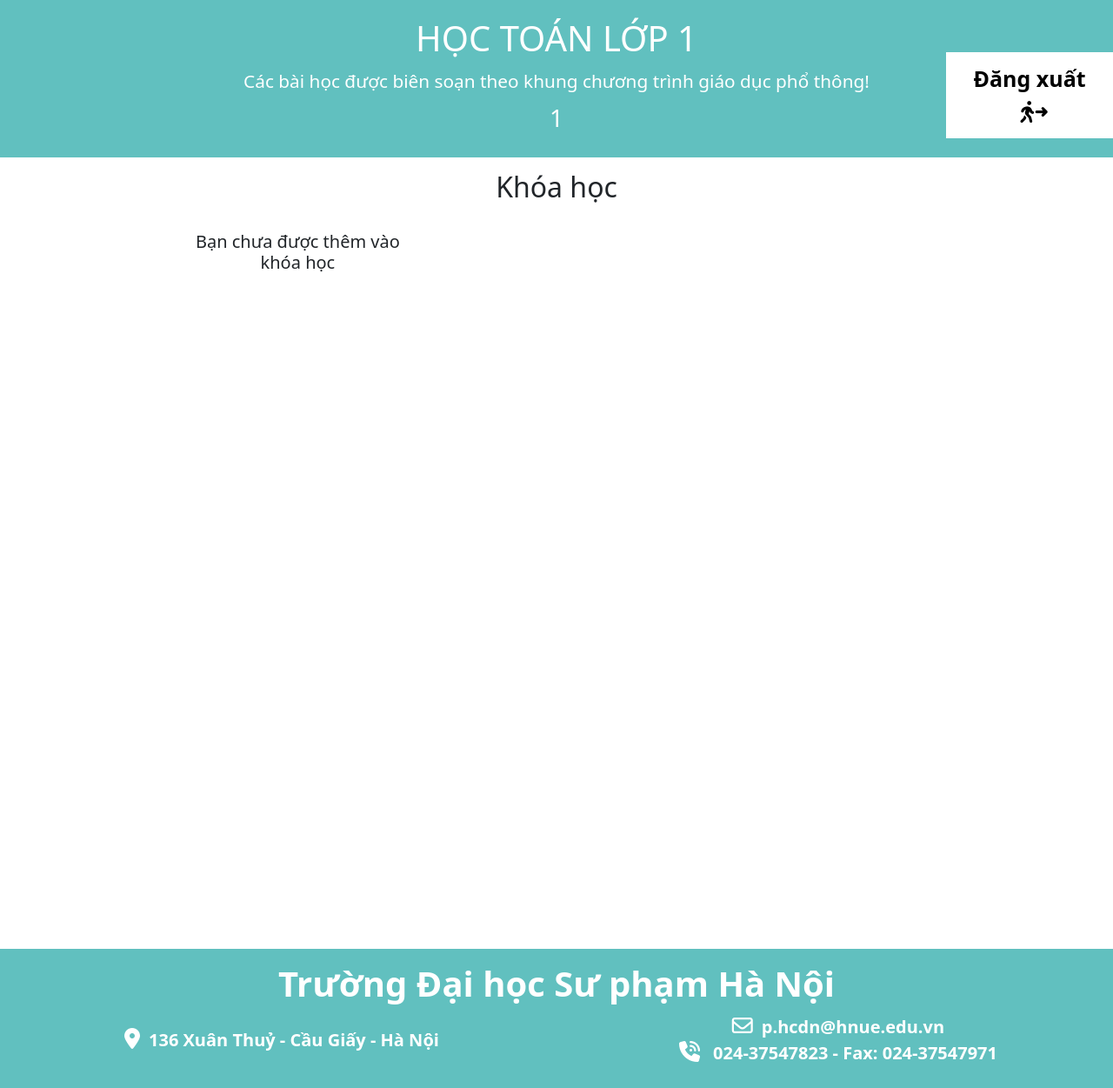
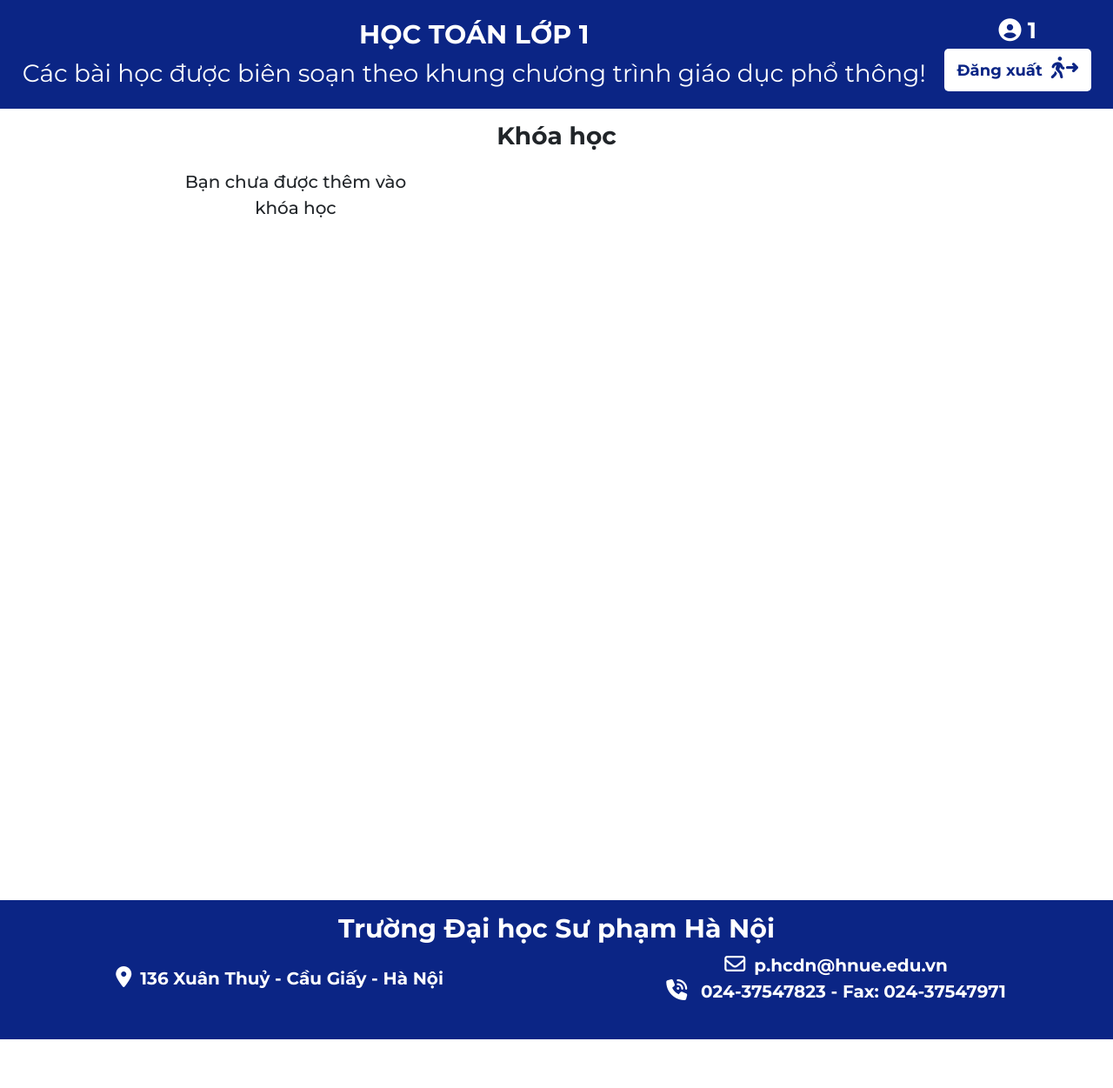
Before and after one commit to ttl2075-stu/Toan1, a PHP site: page /khoa_hoc.php in a window 1280 px wide. Shown: the whole page at 87% size. After the commit the page ends 1195 px from the top, so only its background shows below. Run offline with PHP 8.4, Linux system fonts and the light colour scheme; the visitor is signed in with stand-in values (Sample User, id 1); data that the repository does not hold is empty; some libraries are stand-ins or nearby versions.

Commit message:
update trang hiển thị các khoá học (khoahoc.php)

```diff
--- a/assets/css/style.css
+++ b/assets/css/style.css
@@ -3,7 +3,6 @@
 :root {
   --modal-duration: 1s;
   --primary-color: #61c0bf;
-  ;
   --secondary-color: rgba(0, 0, 0, 0.3);
 }
 
@@ -14,7 +13,7 @@
 }
 
 body {
-  font-family: 'Lato', sans-serif;
+  /* font-family: 'Lato', sans-serif; */
   margin: 0;
   transition: transform 0.3s ease-in-out;
   display: flex;
@@ -28,40 +27,102 @@ body.show-nav {
 }
 
 header {
-  background-color: var(--primary-color);
-  /* background-color: #5585b5; */
-  color: #fff;
-  font-size: 130%;
-  /* position: relative; */
-  padding: 20px 15px;
+  background-color: var(--blue);
+  color: var(--white);
+  font-size: 2.8rem;
+  padding: 15px 15px;
   text-align: center;
   min-height: 15vh;
-  max-height: 25vh;
-  min-width: 80%;
-  width: 100%;
+  max-height: fit-content;
+  display: flex;
+  flex-direction: row;
+  flex-wrap: wrap;
 }
 
 header h1 {
   margin: 0;
+  font-weight: 700;
+  font-size: 3rem;
 }
 
 header p {
-  margin: 10px 0;
+  margin: 5px 0;
+}
+
+header h3{
+  margin: 0;
+  font-weight: 700;
+  font-size: 2.6rem;
+}
+
+header .header-title {
+  flex-grow: 1;
+  display: flex;
+  flex-direction: column;
+  justify-content: end;
+}
+
+header .header-account {
+  padding: 5px 10px;
 }
 
 footer {
-  background-color: var(--primary-color);
+  background-color: var(--blue);
   height: 20vh;
   min-width: 80%;
   width: 100%;
+  text-align: center;
+  color: var(--white);
+  font-size: 50px;
+  font-weight: bold;
+  padding: 10px 0;
+
+}
+
+.footer-content p {
+font-size: 3rem;
+margin-bottom: 5px;
+}
+
+footer .content {
+  display: flex;
+  justify-content: space-around;
+  align-items: center;
+  flex-wrap: wrap;
+  font-size: 2rem;
+}
+
+.address,
+.contact-info,
+.social-icons {
+margin-bottom: 10px;
+}
+
+.address span,
+.contact-info span {
+display: block;
+}
+
+
+.footer-content i{
+color: #fff;
+font-size: 24px;
+margin: 0 10px;
+transition: color 0.3s ease;
+/* box-shadow: 0px 2px 8px 0px aqua; */
+background-color: none;
+}
+.footer-content .social-icons .icon i:hover{
+color: aquamarine;
+cursor: pointer;
 }
 
 button,
 input[type='submit'] {
-  background-color: var(--secondary-color);
+  background-color: var(--blue);
   border: 0;
   border-radius: 5px;
-  /* color: #fff; */
+  color: var(--white);
   cursor: pointer;
   padding: 8px 12px;
 }
@@ -70,23 +131,31 @@ button:focus {
   background-color: none;
 }
 button:hover {
-  background-color: rgb(193, 158, 113);
-  color: #fff;
+  background-color: var(--bluehover);
+  color: var(--white);
 }
 .cta-btn {
-  padding: 12px 20px;
-  font-size: 25px;
-  position: absolute;
-  top: 60px;
-  left: 85%;
+  margin-top: 5px;
+  padding: 10px 15px;
+  font-size: 1.8rem;
   background-color: #fff;
+  color: var(--blue);
   font-weight: bold;
+  border-radius: 5px;
 }
 
 .cta-btn i{
+  transition: all 0.3s ease;
   font-size: 25px;
   margin-left: 10px;
+}
 
+.cta-btn:hover i {
+  transform: rotate(360deg);
+}
+
+.cta-btn:hover i:before {
+  content: "\f1d9";
 }
 
 .toggle {
--- a/khoa_hoc.php
+++ b/khoa_hoc.php
@@ -21,6 +21,7 @@
   <link rel="stylesheet" href="assets/css/style.css" />
   <link rel="stylesheet" href="assets/css/menu.css" />
   <link rel="stylesheet" href="assets/css/scrollbar.css" />
+  <link rel="stylesheet" href="./assets/css_v2/style.css">
   <link rel="shortcut icon" type="image/png" href="anh/logo.png"/>
   <script>
     localStorage.setItem("toc_do",'<?php echo $_SESSION['toc_do']?>')
@@ -40,15 +41,6 @@
       background-color: none;
      }
 
-     footer{
-      /* margin-top: 20px; */
-      /* top: 10%;
-      position: relative; */
-      text-align: center;
-      color: white;
-      font-size: 50px;
-      font-weight: bold;
-     }
      #scrollBtn {
       display: none;
       position: fixed;
@@ -62,77 +54,45 @@
       padding: 15px;
       font-size: 16px;
     }
+  .card {
+    width: 100%;
+    height: 400px;
+    overflow: hidden;
+  }
 
+  .card img {
+    width: 100%;
+    height: 65%;
+    object-fit: cover;
+  }
 
-    footer {
-      /* background-color: #333; */
-      color: #fff;
-      padding: 10px 0;
-      /* text-align: center; */
-      background-color: var(--primary-color);
-      height: 20vh;
-      min-width: 80%;
+  .card-body {
     width: 100%;
+    height: 30%;
+    position: relative;
+    font-size: 2rem !important;
+  }
+
+  .card-title {
+    width: 100%;
+    height: 65%;
+    text-align: justify;
+    line-height: 1.5;
+    overflow: hidden;
+  }
+
+  .card-body .btn {
+    position: absolute;
+    bottom: 1rem;
+    left: 1rem;
+    font-size: 1.8rem;
   }
 
 
-.footer-content p {
-  font-size: 40px;
-  margin-bottom: 5px;
-}
-
-.content {
-  display: flex;
-  justify-content: space-around;
-  align-items: center;
-  flex-wrap: wrap;
-}
-
-.address,
-.contact-info,
-.social-icons {
-  font-size: 20px;
-  margin-bottom: 10px;
-}
-
-.address span,
-.contact-info span {
-  display: block;
-}
 
 
-.footer-content i{
-  color: #fff;
-  font-size: 24px;
-  margin: 0 10px;
-  transition: color 0.3s ease;
-  /* box-shadow: 0px 2px 8px 0px aqua; */
-  background-color: none;
-}
-.footer-content .social-icons .icon i:hover{
-  color: aquamarine;
-  cursor: pointer;
-}
-
-/* .cta-btn{
-  background-color: #fff;
-  color: black;
-  font-weight: bold;
-} */
 
 
-.cta-btn i {
-  transition: all 0.3s ease;
-  font-size: 25px;
-}
-
-.cta-btn:hover i {
-  transform: rotate(360deg);
-}
-
-.cta-btn:hover i:before {
-  content: "\f1d9";
-}
   </style>
   <title>Hệ thống hỗ trợ dạy học môn toán lớp 1 cho học sinh khuyết tật học tập</title>
   <script>
@@ -196,12 +156,19 @@ function updateFolderValue(link, event) {
     <i class="fa fa-bars fa-2x"></i>
   </button> -->
   <header>
+    <div class="header-title">
       <h1>HỌC TOÁN LỚP 1</h1>
       <p>
         Các bài học được biên soạn theo khung chương trình giáo dục phổ thông!
       </p>
-    <h3><?php echo $_SESSION['ten']; ?></h3>
+    </div>
+    <div class="header-account">
+      <h3>
+        <i class="fa-solid fa-circle-user"></i>
+        <?php echo $_SESSION['ten']; ?>
+      </h3>
       <a id="dang_xuat" href="dang_xuat.php"><button class="cta-btn" id="">Đăng xuất<i class="fa-solid fa-person-walking-arrow-right"></i></button> </a>
+    </div>
   </header>
 
   <div class="container">
--- a/khoa_hoc_v2.php
+++ b/khoa_hoc_v2.php
@@ -22,7 +22,12 @@
 	<!-- End bootstrap cdn -->
   <style>
     .btn-primary{
-      background-color: #1a6bb2;
+      background-color: var(--blue);
+      border-color: #1a6bb2;
+    }
+
+    .btn-primary:hover{
+      background-color: var(--bluehover);
       border-color: #1a6bb2;
     }
   </style>
@@ -49,7 +54,7 @@
 </nav> -->
 	<main style="min-height: 100vh; width: 100%;">
 		<div class="" style="text-align: center;">
-			<h2>Khóa học</h2>
+			<h2 style="font-size: 2.8rem; font-weight: bold;">Khóa học</h2>
 		</div>
 		<div class="row row-cols-1 row-cols-md-3 g-4" style="margin: 0 auto; width: 80%;">
 		<?php
@@ -64,7 +69,7 @@
                         <img src="./anh/<?php echo $khoaHoc['url_anh']; ?>" class="card-img-top" alt="Course Image" style="width:100%">
 
 				 	      <div class="card-body">
-				 	        <h5 class="card-title"><?php echo $khoaHoc['ten_khoa_hoc']; ?></h5>
+				 	        <h5 class="card-title" style="font-size: 2rem;"><?php echo $khoaHoc['ten_khoa_hoc']; ?></h5>
 				 	        <a target="_parent" href="mo_dau.php?id_khoa_hoc=<?php echo $khoaHoc['id_khoa_hoc']; ?>" class="btn btn-primary">Truy cập</a>
 				 	      </div>
 				 	    </div>
@@ -74,7 +79,7 @@
                 }else{
                     $listKhoaHoc = getAllKhoaHoc($id_user);
                     if(count($listKhoaHoc)==0){?>
-                        <h5 class="card-title" style="text-align: center;">Bạn chưa được thêm vào khóa học</h5><?php
+                        <h5 class="card-title" style="text-align: center; font-size: 2rem;">Bạn chưa được thêm vào khóa học</h5><?php
                     }
 					else{
                         foreach ($listKhoaHoc as $khoaHoc){
@@ -89,7 +94,7 @@
                                 <div class="card">
                                       <img  src="./anh/<?php echo $khoaHoc['url_anh']; ?>" class="card-img-top" alt="Course Image">
                                     <div class="card-body">
-                                        <h5 class="card-title"><?php echo $khoaHoc['ten_khoa_hoc']; ?></h5>
+                                        <h5 class="card-title" style="font-size: 2rem;"><?php echo $khoaHoc['ten_khoa_hoc']; ?></h5>
                                         <a target="_parent" href="mo_dau.php?id_khoa_hoc=<?php echo $khoaHoc['id_khoa_hoc']; ?>" class="btn btn-primary">Truy cập</a>
                                     </div>
                                     </div>
```
Lines whose indentation alone changed are shown as unchanged.
